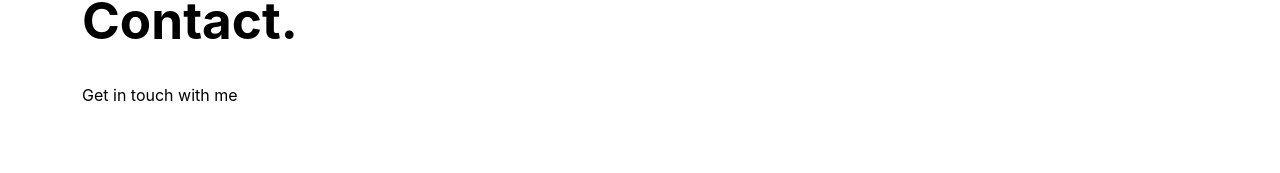
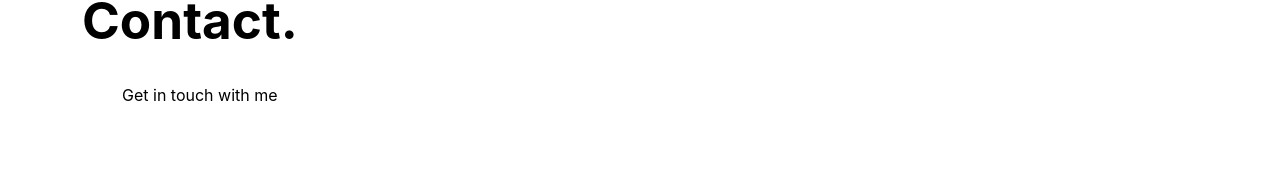
Before and after one commit to mylordkaz/portfolio, a React (Vite) app: page / in a window 1280 px wide. Shown: the part 3414-3587 px from the top of the page. Built offline with nearby package versions, Linux system fonts and the light colour scheme.

Commit message:
contact margin

```diff
--- a/src/components/contact.css
+++ b/src/components/contact.css
@@ -32,4 +32,7 @@
     flex-direction: row;
     justify-content: space-around;
   }
+  .contact-title p {
+    margin-left: 40px;
+  }
 }
```
